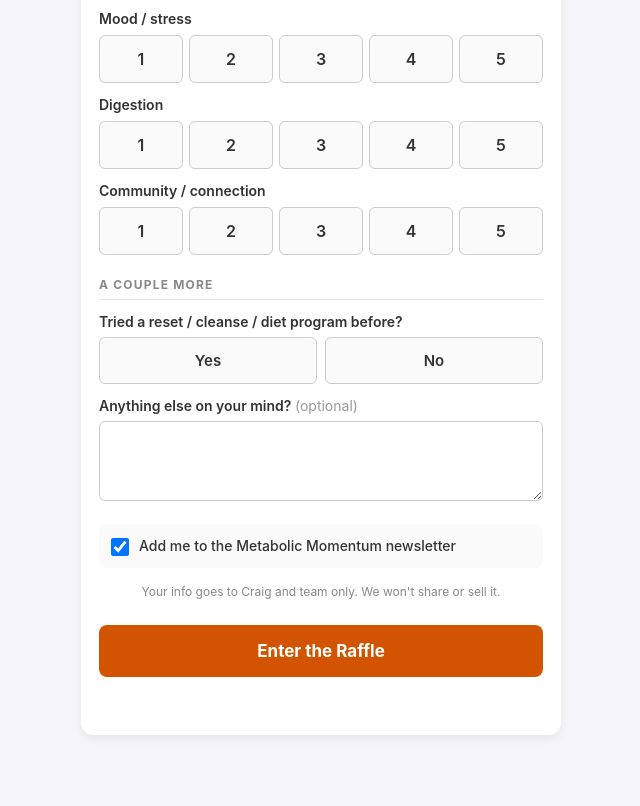
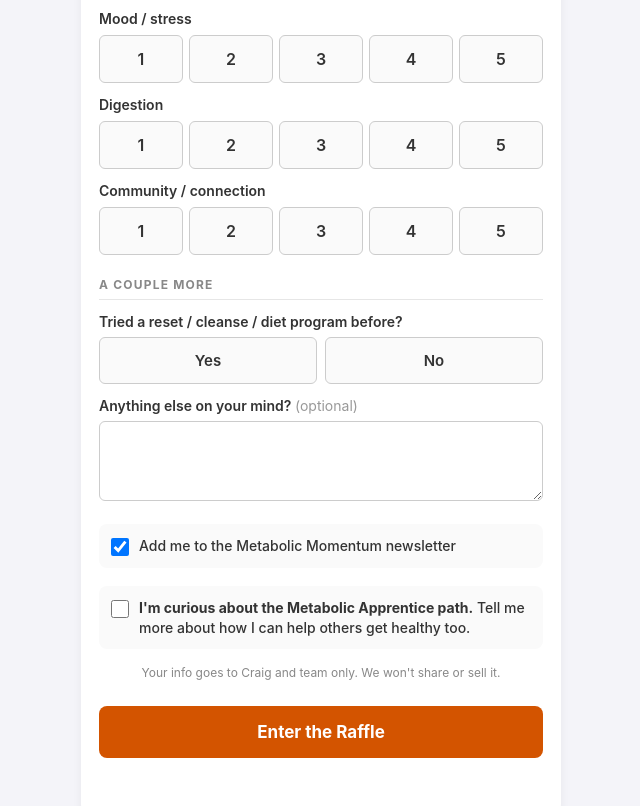
Before and after one commit to 7456fxdj9r-oss/Spokane-MREvent, a plain HTML site: page raffle.html in a window 1280 px wide. Shown: the part 1571-2377 px from the top of the page, without its empty margins (319-959 px from the left). Before the commit the page ends 2322 px from the top, so only its background shows below. Drawn offline with Linux system fonts and the light colour scheme.

Commit message:
Add Metabolic Apprentice interest checkbox to raffle form
A single checkbox under the newsletter opt-in: "I'm curious about the
Metabolic Apprentice path. Tell me more about how I can help others
get healthy too." Captures intent in the existing flow rather than
building a separate form.

Backend: new "Apprentice Interest" column in HEADERS, doPost writes
"Yes" / blank.

Co-Authored-By: Claude Opus 4.7 (1M context) <noreply@anthropic.com>

```diff
--- a/raffle.html
+++ b/raffle.html
@@ -468,6 +468,11 @@
             <label for="newsletter">Add me to the Metabolic Momentum newsletter</label>
         </div>
 
+        <div class="checkbox-row">
+            <input id="apprentice" name="apprentice" type="checkbox">
+            <label for="apprentice"><strong>I'm curious about the Metabolic Apprentice path.</strong> Tell me more about how I can help others get healthy too.</label>
+        </div>
+
         <p class="privacy">Your info goes to Craig and team only. We won't share or sell it.</p>
 
         <button class="submit" type="submit" id="submitBtn">Enter the Raffle</button>
@@ -571,6 +576,7 @@
             phone: form.phone.value.trim(),
             invitedBy: invitedBy,
             newsletter: form.newsletter.checked,
+            apprentice: form.apprentice.checked,
             hasDiabetes: pickRadio('hasDiabetes'),
             hasHighBP: pickRadio('hasHighBP'),
             hasHighCholesterol: pickRadio('hasHighCholesterol'),
```
Also changed, not shown: 1 other file.
